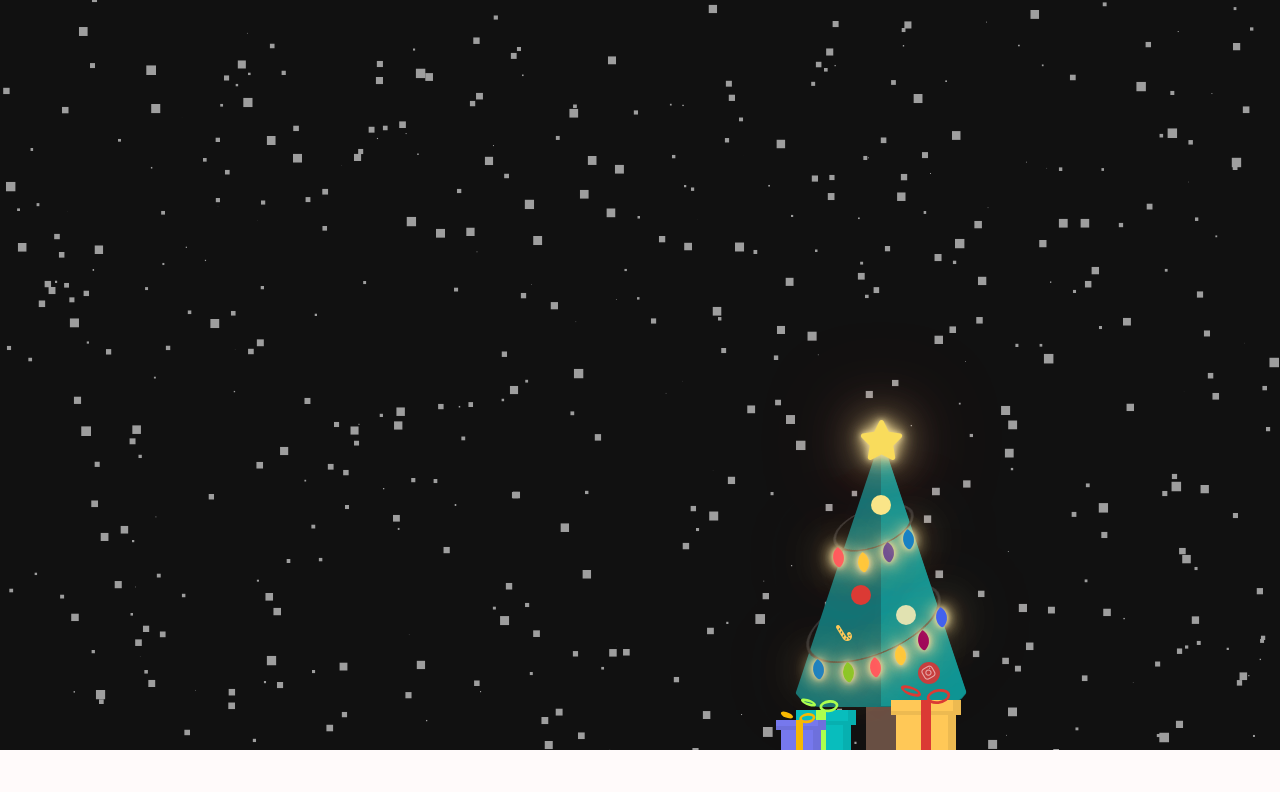
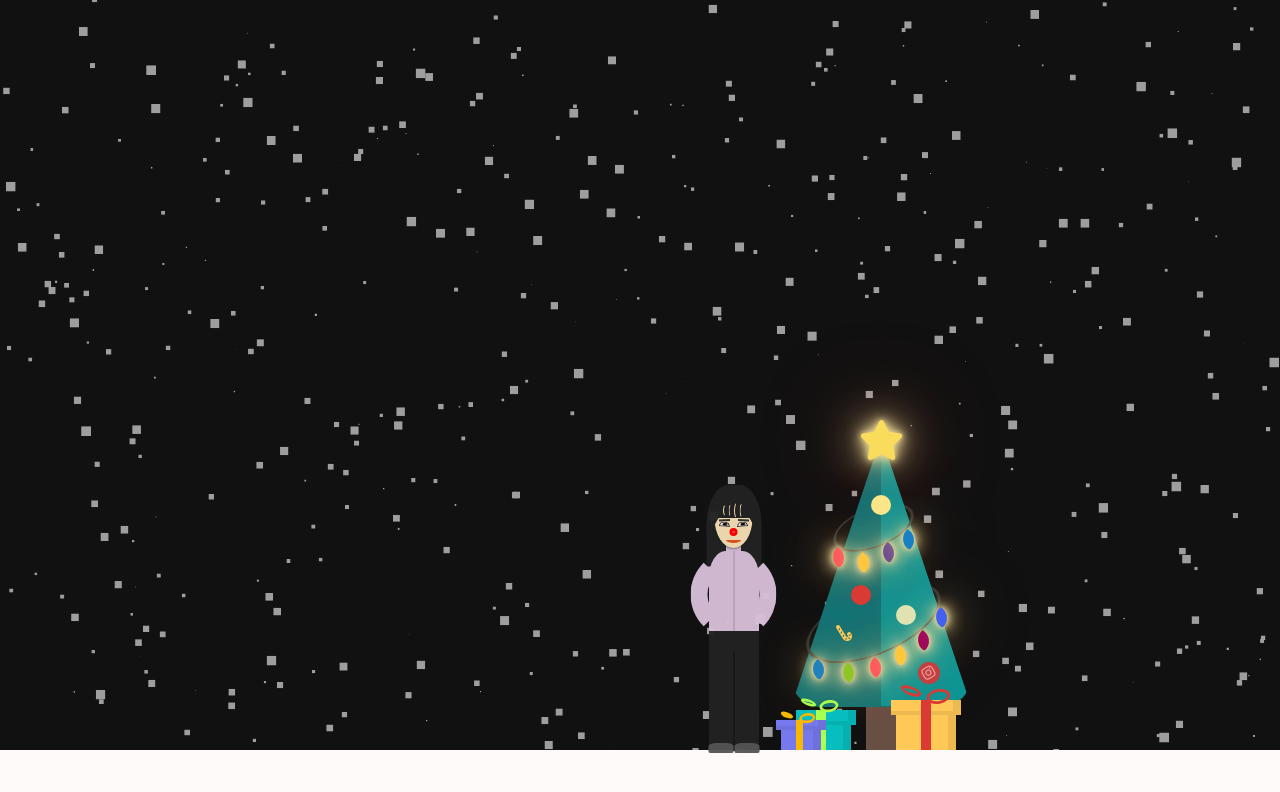
Before and after one commit to sunjae-kim/dahee.me, a Svelte app: page / in a window 1280 px wide. Shown: the top 792 px of the page. Built offline with nearby package versions, Linux system fonts and the light colour scheme; a web font is replaced by a local one.

Commit message:
add character

```diff
--- a/src/App.svelte
+++ b/src/App.svelte
@@ -2,12 +2,14 @@
   import SnowParticles from '@/components/Christmas/SnowParticles/index.svelte';
   import Tree from '@/components/Christmas/Tree/index.svelte';
   import SnowLand from '@/components/Christmas/SnowLand/index.svelte';
+  import DahCharacter from '@/components/DahCharacter/index.svelte';
 </script>
 
 <main>
   <SnowParticles />
   <Tree />
   <SnowLand />
+  <DahCharacter />
 </main>
 
 <style>
--- /dev/null
+++ b/src/components/DahCharacter/Head/eyeball.svelte
@@ -0,0 +1,39 @@
+<div class="eyeball">
+  <div class="eyeball-inner-white" />
+  <div class="eyeball-inner-black" />
+</div>
+
+<style>
+  .eyeball {
+    position: absolute;
+    left: 50%;
+    top: 50%;
+    transform: translate(-50%, -50%);
+    width: 5px;
+    height: 5px;
+    background-color: rgb(70, 46, 46);
+    border-radius: 50%;
+  }
+
+  .eyeball-inner-white {
+    position: absolute;
+    left: 50%;
+    top: 30%;
+    transform: translate(-50%, -50%);
+    width: 2px;
+    height: 1px;
+    background-color: #c2c2c2;
+    border-radius: 50%;
+  }
+
+  .eyeball-inner-black {
+    position: absolute;
+    left: 50%;
+    top: 50%;
+    transform: translate(-50%, -50%);
+    width: 2.5px;
+    height: 2px;
+    background-color: #000;
+    border-radius: 50%;
+  }
+</style>
--- /dev/null
+++ b/src/components/DahCharacter/Head/hair.svelte
@@ -0,0 +1,47 @@
+<script lang="ts">
+  import HairLine from './hairline.svelte';
+</script>
+
+<div class="hair" />
+<HairLine left={'12px'} width={'12px'} />
+<HairLine left={'17px'} width={'13px'} />
+<HairLine left={'21px'} width={'16px'} />
+<HairLine left={'27px'} width={'15px'} />
+<div class="hair-side" />
+<div class="hair-side2" />
+
+<style>
+  .hair {
+    z-index: 3;
+    position: absolute;
+    left: 50%;
+    transform: translateX(-50%);
+    width: 60px;
+    height: 33px;
+    background-color: #222;
+    border-bottom: 0;
+  }
+
+  .hair-side {
+    z-index: 3;
+    position: absolute;
+    top: 27px;
+    left: -1px;
+    width: 10px;
+    height: 20px;
+    background-color: #222;
+    border-bottom: 0;
+    transform: rotate(30deg);
+  }
+  .hair-side2 {
+    z-index: 3;
+    position: absolute;
+    top: 27px;
+    right: -1px;
+    width: 10px;
+    height: 20px;
+    background-color: #222;
+    border-bottom: 0;
+    transform: rotate(-30deg);
+  }
+</style>
--- /dev/null
+++ b/src/components/DahCharacter/Head/hairline.svelte
@@ -0,0 +1,22 @@
+<script lang="ts">
+  export let width: string;
+  export let left: string;
+</script>
+
+<div style="--left: {left}; --width: {width};" class="hair-line" />
+
+<style>
+  .hair-line {
+    z-index: 4;
+    position: absolute;
+    background-color: transparent;
+    width: var(--width);
+    height: 3px;
+    border: solid 0.5px wheat;
+    border-color: wheat transparent transparent transparent;
+    border-radius: 50%/3px 3px 0 0;
+    transform: rotate(270deg);
+    top: 24px;
+    left: var(--left);
+  }
+</style>
--- /dev/null
+++ b/src/components/DahCharacter/Head/index.svelte
@@ -0,0 +1,141 @@
+<script lang="ts">
+  import Eyeball from './eyeball.svelte';
+  import Lips from './lips.svelte';
+  import Hair from './hair.svelte';
+</script>
+
+<div class="head">
+  <Hair />
+  <div class="face">
+    <div class="eyebrow left" />
+    <div class="eyebrow right" />
+
+    <div class="eyes left">
+      <Eyeball />
+    </div>
+    <div class="eyes right">
+      <Eyeball />
+    </div>
+
+    <div class="nose">
+      <div class="nose-inner" />
+    </div>
+
+    <Lips />
+  </div>
+  <div class="neck"></div>
+</div>
+
+<style>
+  .head {
+    z-index: 1;
+    position: absolute;
+    left: 50%;
+    transform: translateX(-50%);
+    top: -60px;
+    width: 55px;
+    height: 100px;
+    background-color: #222;
+    border-radius: 40% 40% 0 0;
+
+    overflow: hidden;
+  }
+
+  .face {
+    z-index: 2;
+    position: absolute;
+    left: 50%;
+    transform: translateX(-50%);
+    top: 3px;
+    width: 38px;
+    height: 60px;
+    background-color: wheat;
+    border-radius: 50%;
+    box-shadow: 0px 0px 3px #222;
+  }
+
+  .neck {
+    z-index: 1;
+    position: absolute;
+    left: 50%;
+    transform: translateX(-50%);
+
+    top: 60px;
+
+    width: 15px;
+    height: 15px;
+    background-color: thistle;
+  }
+
+  .eyebrow {
+    z-index: 3;
+    position: absolute;
+
+    width: 11px;
+    height: 1.5px;
+
+    background-color: #333;
+    top: 30.5px;
+  }
+
+  .eyebrow.left {
+    left: 25%;
+    transform: rotate(-2deg) translateX(-50%);
+  }
+
+  .eyebrow.right {
+    right: 25%;
+    transform: rotate(2deg) translateX(50%);
+  }
+
+  .eyes {
+    position: absolute;
+    overflow: hidden;
+
+    width: 11px;
+    height: 5px;
+
+    border: 0.3px solid #333;
+    border-top: 0.5px solid #333;
+
+    border-top-left-radius: 50px;
+    border-top-right-radius: 50px;
+
+    background-color: #fff;
+    top: 33.5px;
+  }
+
+  .eyes.left {
+    left: 26%;
+    transform: rotate(4deg) translateX(-50%);
+  }
+
+  .eyes.right {
+    right: 26%;
+    transform: rotate(-4deg) translateX(50%);
+  }
+
+  .nose {
+    position: absolute;
+    left: 50%;
+    transform: translateX(-50%);
+    top: 40px;
+    width: 8px;
+    height: 8px;
+    border-radius: 50%;
+
+    background-color: #f00;
+  }
+
+  .nose-inner {
+    position: absolute;
+    left: 55%;
+    top: 45%;
+    transform: translate(-50%, -50%);
+    width: 2.5px;
+    height: 2px;
+    border-radius: 50%;
+
+    background-color: rgb(255, 71, 71);
+  }
+</style>
--- /dev/null
+++ b/src/components/DahCharacter/Head/lips.svelte
@@ -0,0 +1,20 @@
+<div class="down-lips">
+  <div class="line" />
+</div>
+
+<style>
+  .down-lips {
+    position: absolute;
+    left: 50%;
+    transform: translateX(-50%);
+    top: 51.5px;
+    width: 15px;
+    height: 3px;
+
+    border-radius: 50% / 100%;
+    border-top-left-radius: 0;
+    border-top-right-radius: 0;
+
+    background-color: rgb(226, 84, 32);
+  }
+</style>
--- /dev/null
+++ b/src/components/DahCharacter/index.svelte
@@ -0,0 +1,138 @@
+<script lang="ts">
+  import Head from './Head/index.svelte';
+</script>
+
+<div class="container">
+  <div class="heart">
+    <Head />
+    <div class="cloth">
+      <div class="line" />
+    </div>
+    <div class="arm left" />
+    <div class="arm right" />
+    <div class="pants">
+      <div class="line" />
+    </div>
+
+    <div class="shoes left" />
+    <div class="shoes right" />
+  </div>
+</div>
+
+<style>
+  .container {
+    position: fixed;
+    bottom: 5px;
+    right: calc(30vw + 150px);
+
+    display: flex;
+    justify-content: center;
+    align-items: center;
+
+    animation: fadein 10s;
+  }
+
+  .heart {
+    position: relative;
+    width: 25px;
+    height: 50px;
+    background-color: white;
+    margin-bottom: 200px;
+  }
+
+  .cloth {
+    z-index: 2;
+    position: absolute;
+    left: 50%;
+    transform: translateX(-50%);
+
+    top: 6px;
+
+    width: 50px;
+    height: 80px;
+    background-color: thistle;
+
+    border-top-left-radius: 33%;
+    border-top-right-radius: 33%;
+  }
+
+  .cloth .line {
+    z-index: 2;
+    position: absolute;
+    left: 50%;
+    transform: translateX(-50%);
+    height: 80px;
+    width: 1px;
+    background-color: #aa95aa;
+  }
+
+  :root {
+    --radius: 45px;
+  }
+
+  .arm {
+    z-index: 1;
+    position: absolute;
+    background-color: transparent;
+    width: 90px;
+    height: var(--radius);
+    border: solid 17px thistle;
+    border-color: thistle transparent transparent transparent;
+    border-radius: 50% / var(--radius) var(--radius) 0 0;
+    top: 27px;
+
+  }
+
+  .arm.left {
+    transform: rotate(270deg);
+    left: -53px;
+  }
+
+  .arm.right {
+    transform: rotate(90deg);
+    right: -53px;
+  }
+
+  .pants {
+    z-index: 2;
+    position: absolute;
+    left: 50%;
+    transform: translateX(-50%);
+
+    top: 86px;
+
+    width: 50px;
+    height: 120px;
+    background-color: #222;
+  }
+
+  .pants .line {
+    position: absolute;
+    left: 50%;
+    transform: translateX(-50%);
+
+    background-color: #111;
+    height: 100px;
+    width: 1px;
+    bottom: 0;
+  }
+
+  .shoes {
+    z-index: 3;
+    position: absolute;
+    top: 198px;
+    width: 25px;
+    height: 10px;
+    background-color: #555;
+    border-radius: 30% 30% 10% 10%;
+  }
+
+  .shoes.left {
+    left: 25.5px;
+    transform: translateX(-50%);
+  }
+  .shoes.right {
+    right: 25.5px;
+    transform: translateX(50%);
+  }
+</style>
```
